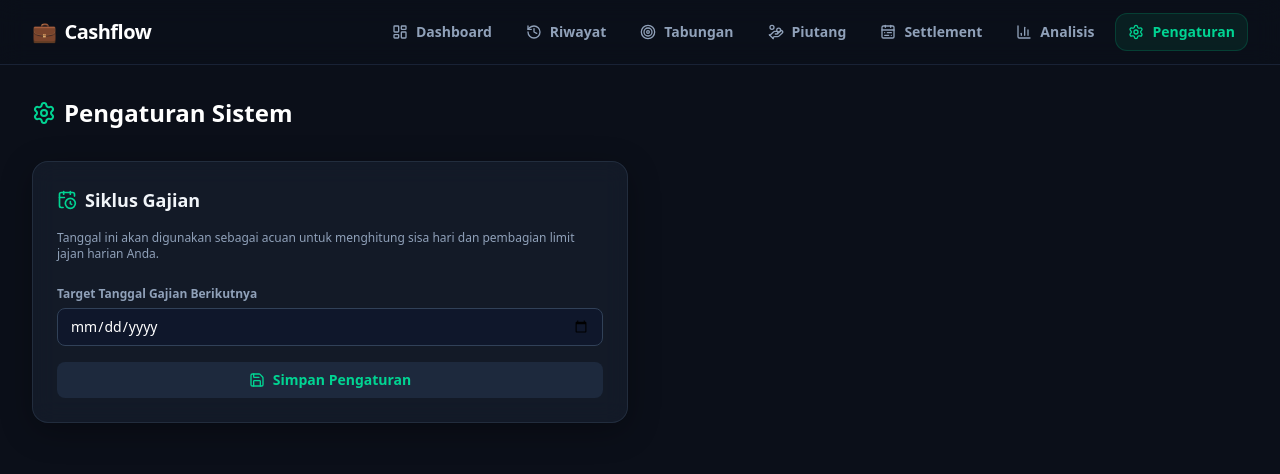
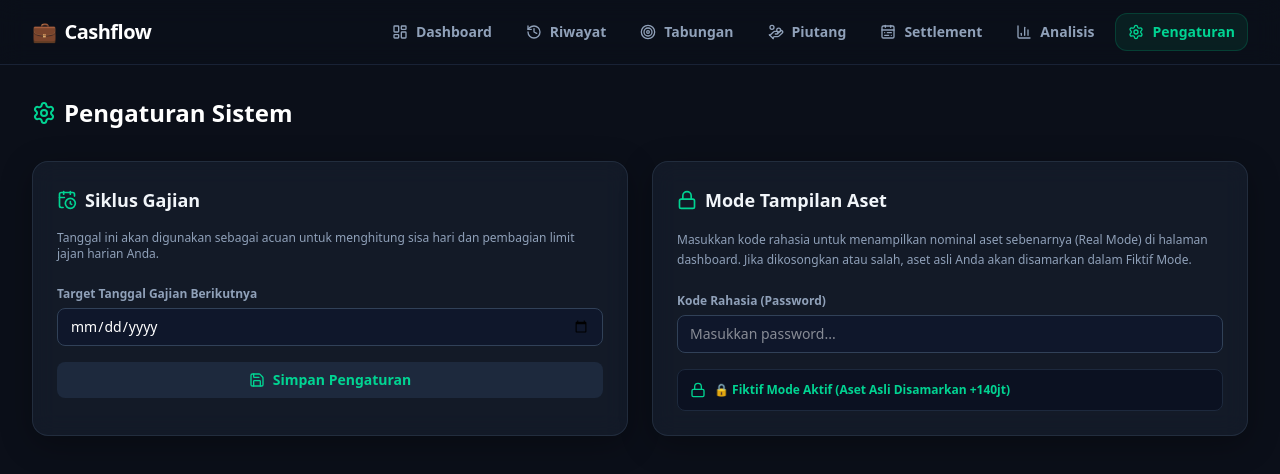
Before and after one commit to rygrffth/cashflow, a Next.js app: page /settings in a window 1280 px wide. Shown: the top 474 px of the page. Built offline with nearby package versions, Linux system fonts and the light colour scheme; no server answers; the database is empty.

Commit message:
feat: hide secret code input into settings and add padlock indicator on homepage

```diff
--- a/src/app/page.tsx
+++ b/src/app/page.tsx
@@ -6,7 +6,7 @@ import PortfolioGrid from '@/components/PortfolioGrid';
 import DailyLimitCard from '@/components/DailyLimitCard';
 import JajanSimulator from '@/components/JajanSimulator';
 import TransactionForm from '@/components/TransactionForm';
-import { RefreshCw, Clock, Landmark, Wallet, ListTodo } from 'lucide-react';
+import { RefreshCw, Clock, Landmark, Wallet, ListTodo, Lock, Unlock } from 'lucide-react';
 
 export default function Dashboard() {
   // Loading & Data States
@@ -30,6 +30,14 @@ export default function Dashboard() {
   // Secret Mode State
   const [secretCode, setSecretCode] = useState('');
   const isRealMode = secretCode === 'naufal';
+
+  // Load secret code on mount to synchronize with Settings
+  useEffect(() => {
+    if (typeof window !== 'undefined') {
+      const saved = localStorage.getItem('secretCode') || '';
+      setSecretCode(saved);
+    }
+  }, []);
 
   // Clock Update Effect (Runs in browser only)
   useEffect(() => {
@@ -203,7 +211,11 @@ export default function Dashboard() {
         <div>
           <div className="flex items-center gap-2">
             <h1 className="text-3xl font-extrabold tracking-tight text-white">💼 Financial Dashboard</h1>
-            <span className={`h-2 w-2 rounded-full ${isRealMode ? 'bg-rose-500 animate-pulse shadow-[0_0_8px_rgba(244,63,94,0.8)]' : 'bg-emerald-500 animate-ping'} mt-1`}></span>
+            {isRealMode ? (
+              <Unlock className="w-5 h-5 text-rose-500 animate-pulse ml-2" title="Real Mode Aktif" />
+            ) : (
+              <Lock className="w-5 h-5 text-emerald-500 ml-2" title="Fiktif Mode Aktif" />
+            )}
           </div>
           <p className="text-xs text-slate-400 mt-1">Lightweight, modern dashboard terintegrasi langsung dengan Supabase</p>
         </div>
--- a/src/app/settings/page.tsx
+++ b/src/app/settings/page.tsx
@@ -2,7 +2,7 @@
 
 import React, { useState, useEffect } from 'react';
 import { supabase } from '@/lib/supabase';
-import { Settings, Save, Loader2, CalendarClock } from 'lucide-react';
+import { Settings, Save, Loader2, CalendarClock, Lock, Unlock } from 'lucide-react';
 
 export default function SettingsPage() {
   const [loading, setLoading] = useState(true);
@@ -10,6 +10,23 @@ export default function SettingsPage() {
   const [tanggalGajian, setTanggalGajian] = useState('');
   const [successMsg, setSuccessMsg] = useState('');
   const [errorMsg, setErrorMsg] = useState('');
+  const [localCode, setLocalCode] = useState('');
+
+  // Load secretCode on mount
+  useEffect(() => {
+    if (typeof window !== 'undefined') {
+      const saved = localStorage.getItem('secretCode') || '';
+      setLocalCode(saved);
+    }
+  }, []);
+
+  const handleCodeChange = (e: React.ChangeEvent<HTMLInputElement>) => {
+    const val = e.target.value;
+    setLocalCode(val);
+    if (typeof window !== 'undefined') {
+      localStorage.setItem('secretCode', val);
+    }
+  };
 
   useEffect(() => {
     async function fetchSettings() {
@@ -108,6 +125,45 @@ export default function SettingsPage() {
           </form>
         </div>
 
+        {/* Mode Aset / Fiktif Mode settings card */}
+        <div className="glass-card p-6 border-slate-700/50 flex flex-col justify-between">
+          <div>
+            <h2 className="text-lg font-bold text-slate-100 flex items-center gap-2 mb-4">
+              <Lock className="w-5 h-5 text-emerald-400" /> Mode Tampilan Aset
+            </h2>
+            <p className="text-xs text-slate-400 mb-6 leading-relaxed">
+              Masukkan kode rahasia untuk menampilkan nominal aset sebenarnya (Real Mode) di halaman dashboard. Jika dikosongkan atau salah, aset asli Anda akan disamarkan dalam Fiktif Mode.
+            </p>
+
+            <div className="space-y-4">
+              <div className="flex flex-col gap-1.5">
+                <label className="text-xs font-semibold text-slate-400">Kode Rahasia (Password)</label>
+                <input
+                  type="password"
+                  placeholder="Masukkan password..."
+                  value={localCode}
+                  onChange={handleCodeChange}
+                  className="bg-slate-900 border border-slate-700 rounded-lg px-3 py-2 text-white focus:outline-none focus:border-emerald-500 text-sm w-full"
+                />
+              </div>
+
+              <div className="p-3 bg-slate-950/40 rounded-lg border border-slate-800 text-xs font-medium flex items-center gap-2 transition-all">
+                {localCode === 'naufal' ? (
+                  <>
+                    <Unlock className="w-4 h-4 text-rose-400 animate-pulse" />
+                    <span className="text-rose-400 font-bold">🔓 Real Mode Aktif (Menampilkan Aset Sebenarnya)</span>
+                  </>
+                ) : (
+                  <>
+                    <Lock className="w-4 h-4 text-emerald-400" />
+                    <span className="text-emerald-400 font-bold">🔒 Fiktif Mode Aktif (Aset Asli Disamarkan +140jt)</span>
+                  </>
+                )}
+              </div>
+            </div>
+          </div>
+        </div>
+
       </div>
     </div>
   );
--- a/src/components/PortfolioGrid.tsx
+++ b/src/components/PortfolioGrid.tsx
@@ -73,20 +73,6 @@ export default function PortfolioGrid({
         <h2 className="text-xl font-bold tracking-tight text-emerald-400 flex items-center gap-2">
           <span>💵</span> Portofolio Aset
         </h2>
-
-        {/* Hidden password input */}
-        <div className="flex items-center gap-2 bg-slate-900/60 border border-slate-800/80 rounded-xl px-3 py-1.5 text-xs text-slate-300 w-full sm:w-auto shadow-inner">
-          <span className="flex items-center gap-1 font-bold text-[10px] text-slate-400 uppercase tracking-wider">
-            {isRealMode ? '🔓 Real Mode' : '🔒 Fiktif Mode'}
-          </span>
-          <input
-            type="password"
-            placeholder="Secret code..."
-            value={secretCode}
-            onChange={(e) => setSecretCode(e.target.value)}
-            className="bg-slate-950/60 border border-slate-800 rounded px-2 py-0.5 text-[11px] text-white focus:outline-none focus:border-emerald-500 w-full sm:w-28 pl-1"
-          />
-        </div>
       </div>
 
       {/* Row 1: The 4 Primary Portfolio Cards */}
```
